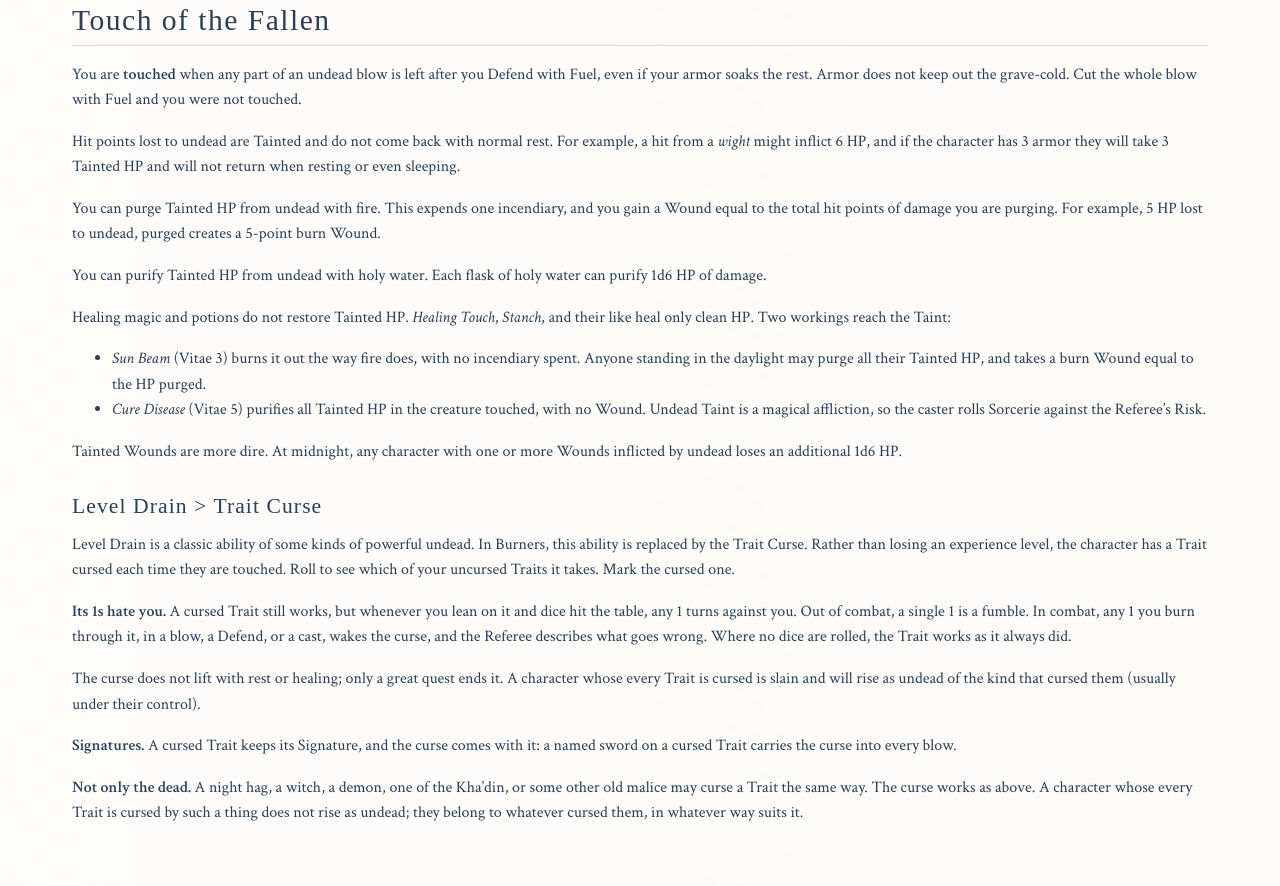
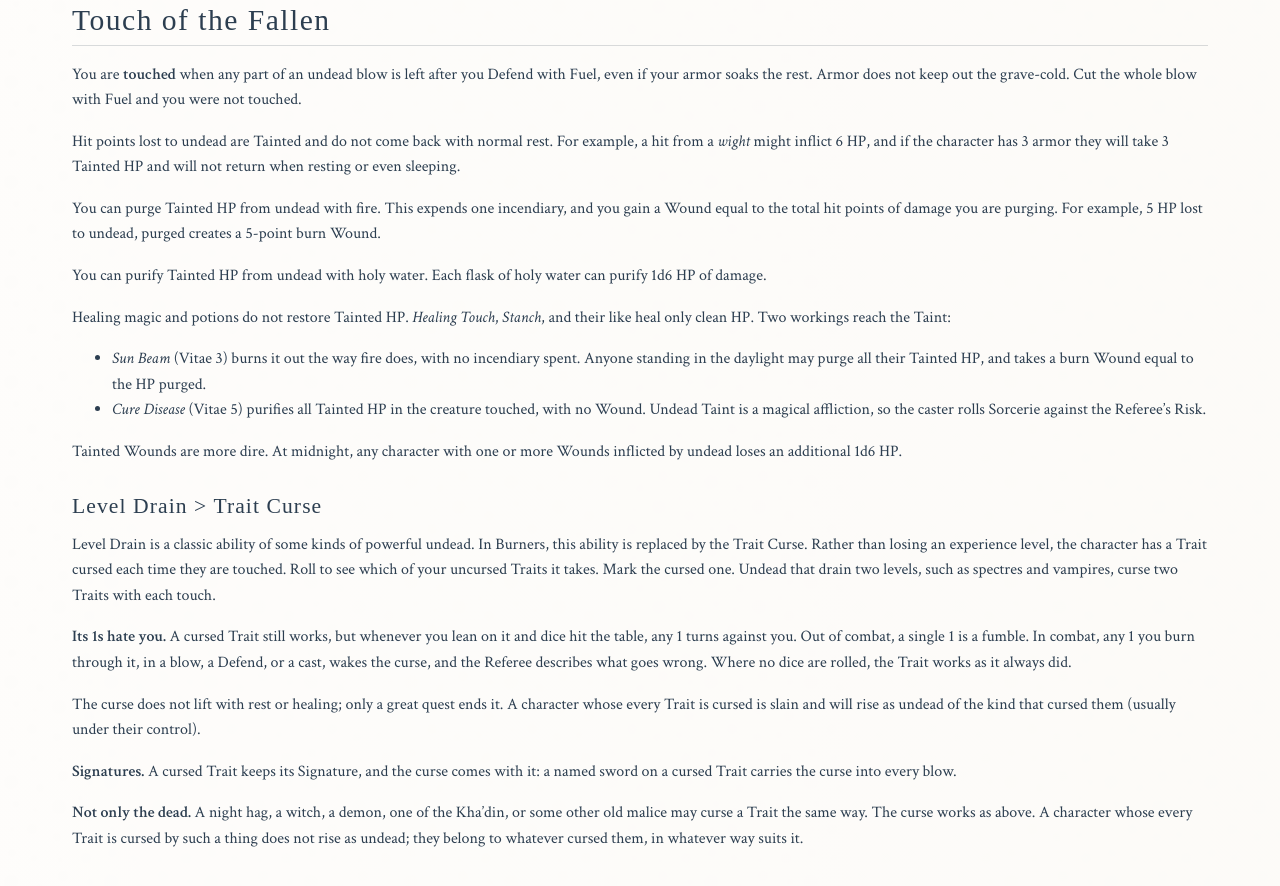
Before and after one commit to paulabrams/burners, a Jekyll site: the page built from markdown/burners-burn-undead.md, in a window 1280 px wide and 900 px high, scrolled down 1529 px. Shown: the top 886 px of the window. Built offline with Jekyll 4.4.1, drawn with Linux system fonts in a browser that asks for light colours; some web fonts are replaced.

Commit message:
Publish local draft: two-level drainers curse two Traits.
Co-authored-by: Cursor <cursoragent@cursor.com>

```diff
--- a/markdown/burners-burn-undead.md
+++ b/markdown/burners-burn-undead.md
@@ -62,7 +62,7 @@ Tainted Wounds are more dire. At midnight, any character with one or more Wounds
 
 ### Level Drain > Trait Curse
 
-Level Drain is a classic ability of some kinds of powerful undead. In Burners, this ability is replaced by the Trait Curse. Rather than losing an experience level, the character has a Trait cursed each time they are touched. Roll to see which of your uncursed Traits it takes. Mark the cursed one.
+Level Drain is a classic ability of some kinds of powerful undead. In Burners, this ability is replaced by the Trait Curse. Rather than losing an experience level, the character has a Trait cursed each time they are touched. Roll to see which of your uncursed Traits it takes. Mark the cursed one. Undead that drain two levels, such as spectres and vampires, curse two Traits with each touch.
 
 **Its 1s hate you.** A cursed Trait still works, but whenever you lean on it and dice hit the table, any 1 turns against you. Out of combat, a single 1 is a fumble. In combat, any 1 you burn through it, in a blow, a Defend, or a cast, wakes the curse, and the Referee describes what goes wrong. Where no dice are rolled, the Trait works as it always did.
 
```
Also changed, not shown: markdown/burners-ose-conversions.md (+1 -1 lines).
